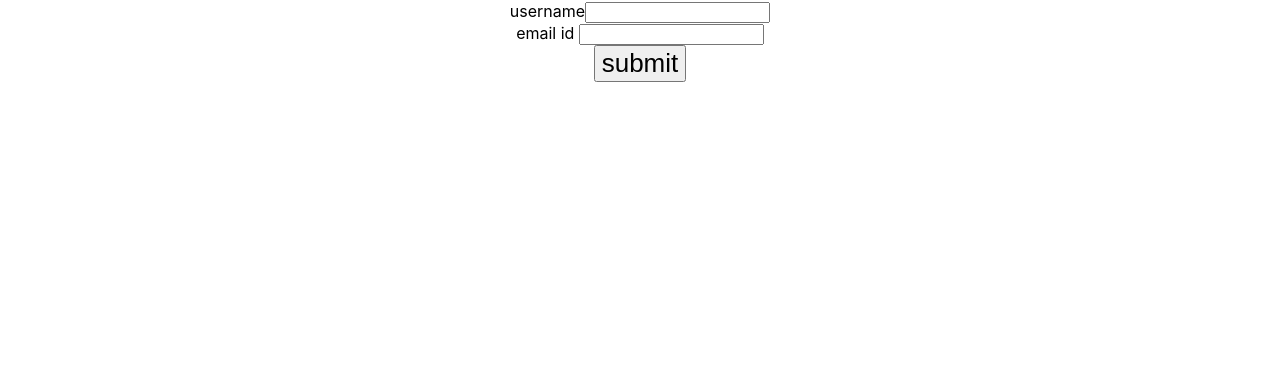
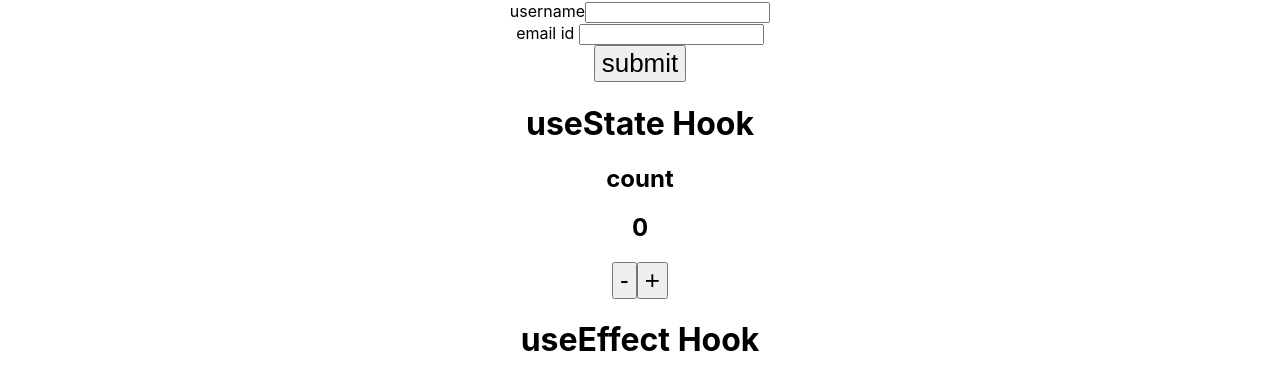
Before and after one commit to neetugond/react-revision, a React (Vite) app in the folder state-mgmt-one/: page / in a window 1280 px wide. Shown: the part 2674-3052 px from the top of the page. Before the commit the page ends 2756 px from the top, so only its background shows below. Built offline with nearby package versions, Linux system fonts and the light colour scheme; no server answers.

Commit message:
useState counter by me

```diff
--- a/state-mgmt-one/src/App.jsx
+++ b/state-mgmt-one/src/App.jsx
@@ -20,6 +20,8 @@ import Product from './lifeCycle/Product'
 import GetData from './httpGetRequest/GetData'
 import ClassHttpRequest from './httpGetRequest/ClassHttpRequest'
 import ClassHttpPost from './httpGetRequest/ClassHttpPost'
+import UseEffectHook from './functionalComponent/UseEffectHook'
+import UseStateHook from './functionalComponent/UseStateHook'
 function App() {
 
   const number = [1, 2, 3, 4, 5];
@@ -48,6 +50,9 @@ function App() {
       <GetData></GetData>
       <ClassHttpRequest></ClassHttpRequest>
       <ClassHttpPost></ClassHttpPost>
+      {/* hooks*/}
+      <UseStateHook></UseStateHook>
+      <UseEffectHook></UseEffectHook>
 
     </div>
 
--- /dev/null
+++ b/state-mgmt-one/src/functionalComponent/UseEffectHook.jsx
@@ -0,0 +1,11 @@
+import React from 'react'
+
+const UseEffectHook = () => {
+    return (
+        <>
+            <h1>useEffect Hook</h1>
+        </>
+    )
+}
+
+export default UseEffectHook
--- /dev/null
+++ b/state-mgmt-one/src/functionalComponent/UseStateHook.jsx
@@ -0,0 +1,29 @@
+import React,{useState} from 'react'
+
+const UseStateHook = () => {
+
+    const [count, setCount] = useState(0)
+
+   const handleDec = () => {
+        if (count > 0) {
+            setCount(count-1)
+        }
+    }
+
+   const handelInc = () => {
+        setCount(count+1)
+    }
+
+    return (
+        <>
+            <h1>useState Hook</h1>
+            <h2>count</h2>
+            <h2>{count}</h2>
+            <button onClick={handleDec}>-</button>
+            <button onClick={handelInc}>+</button>
+
+        </>
+    )
+}
+
+export default UseStateHook
```
